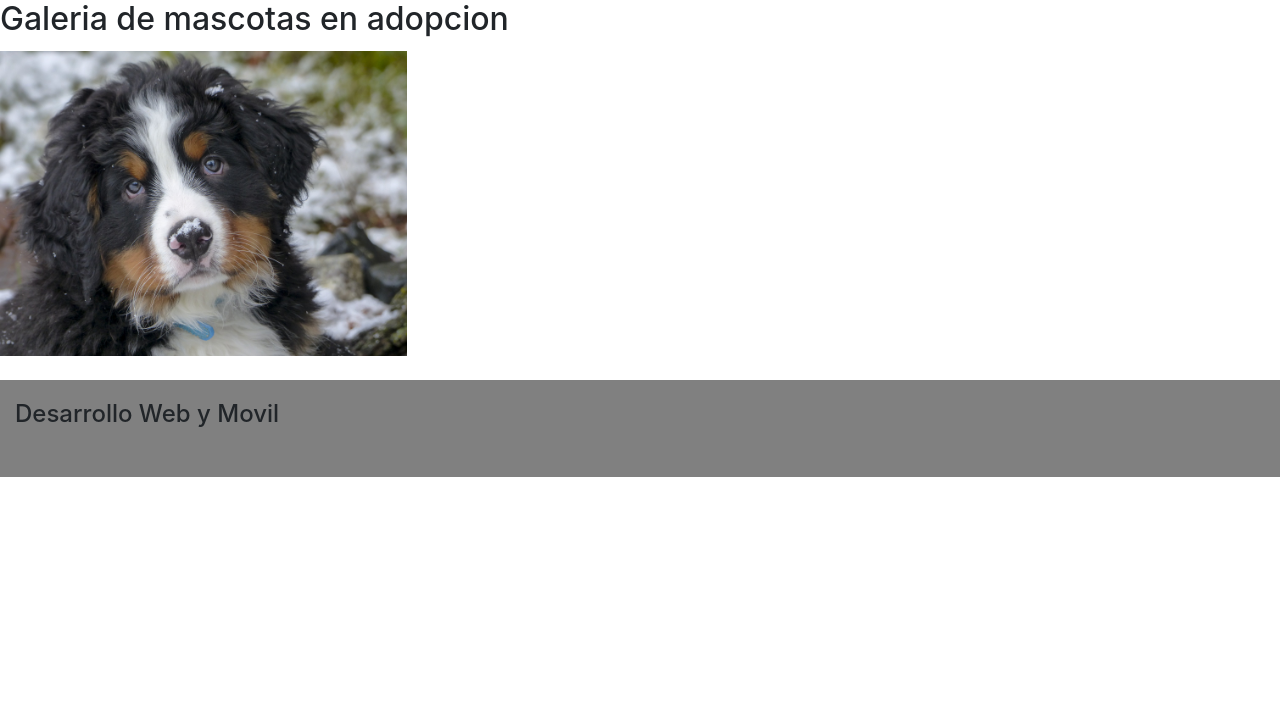
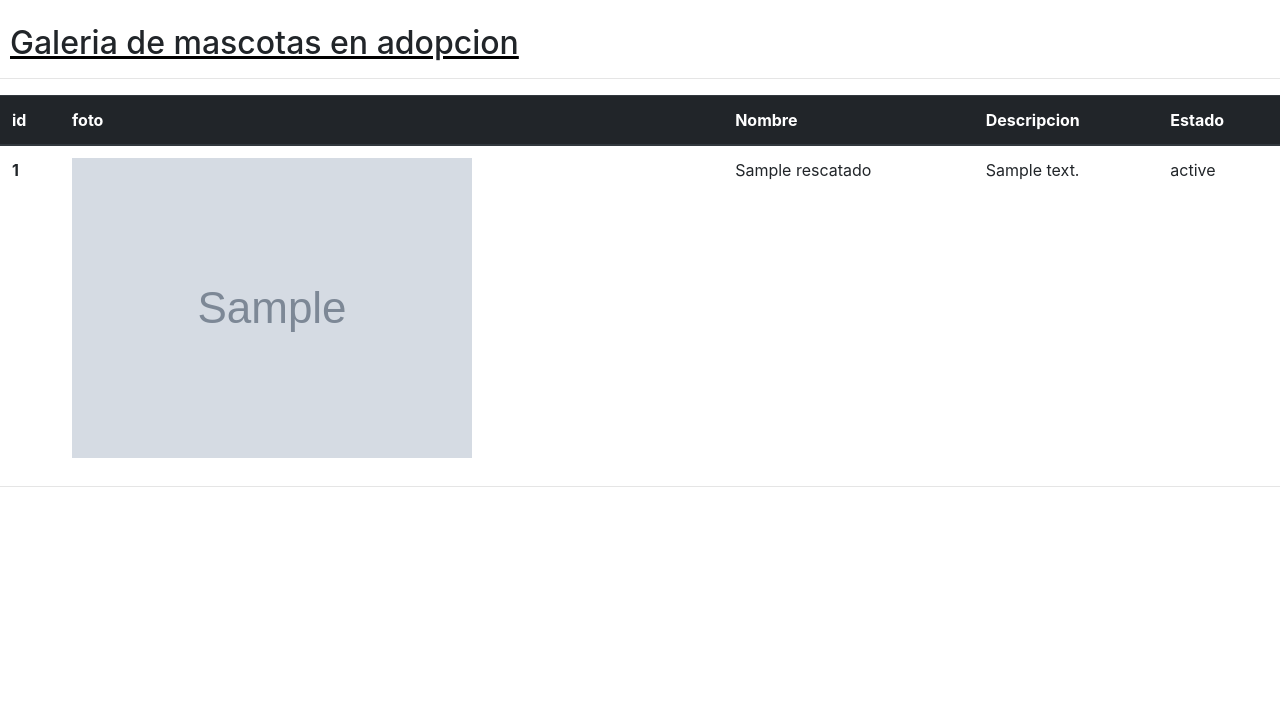
Before and after one commit to Engelret/misPerrisPrueba3, a Django app: page /listaPerros/ in a window 1280 px wide. Shown: the part 96-823 px from the top of the page. Before the commit the page ends 573 px from the top, so only its background shows below. Run offline with Django 3.2, Linux system fonts and the light colour scheme; tables that the repository leaves empty hold one stand-in row (values such as "Sample post"); grey boxes marked "Sample" are stand-in pictures; parts of the project's set-up code (start-up, migrations or seed data) failed here and were passed over; some libraries are stand-ins or nearby versions.

Commit message:
lista perros

```diff
--- a/misPerris3/models.py
+++ b/misPerris3/models.py
@@ -21,7 +21,7 @@
     nombre = models.CharField(max_length = 60)
     raza = models.CharField(max_length = 40)
     foto = models.ImageField(upload_to = 'fotos/')
-    descripcion = models.CharField(max_length = 200)
+    descripcion = models.TextField(max_length = 200)
     estado = models.CharField(max_length = 50)
 
     def __str__(self):
--- a/misPerris3/static/css/estilo.css
+++ b/misPerris3/static/css/estilo.css
@@ -16,6 +16,7 @@
 .nav-link:hover{
     color: black;
 }
+
 
 .nav-link{
     text-align: center;
--- a/misPerris3/templates/listaPerros.html
+++ b/misPerris3/templates/listaPerros.html
@@ -77,62 +77,43 @@
 
     <!-- Fin Header -->
 
+    <br>
     <div>
-        <h2 >Galeria de mascotas en adopcion </h2>
+        <h2 style="text-decoration: underline black; padding-left: 10px ">Galeria de mascotas en adopcion </h2>
     </div>
+    <hr>
 
 
 
-    <!-- Grid row -->
-    <div style="padding-top: 5px;" class="row">
+        <table class="table ">
+                <thead class="thead-dark">
+                  <tr class="">
+                    <th scope="col">id</th>
+                    <th scope="col">foto</th>
+                    <th scope="col">Nombre</th>
+                    <th scope="col">Descripcion</th>
+                    <th scope="col">Estado</th>
+                  </tr>
+                </thead>
+                <tbody>
+                        {% for r in rescatado %}
+                  <tr>
+                    <th scope="row">{{r.id}}</th>
+                    <td><img src="{{r.foto}}" alt=""></td>
+                    <td>{{r.nombre}}</td>
+                    <td>{{r.descripcion}}</td>
+                    <td>{{r.estado}}</td>
+                  </tr>
+                  <tr>
+                        {% endfor %}
+                </tbody>
+              </table>
 
-        <!-- Grid column -->
-        <div class="col-lg-4 col-md-12 mb-4">
+          <hr>
 
-            <!--Modal: Name-->
-            <div class="modal fade" id="modal1" tabindex="-1" role="dialog" aria-labelledby="myModalLabel" aria-hidden="true">
-                <div class="modal-dialog modal-lg" role="document">
+          <br><br><br><br><br><br><br><br><br><br><br>
 
-                    <!--Content-->
-                    <div class="modal-content">
 
-                        <!--Body-->
-                        <div class="modal-body mb-0 p-0">
-
-                            <div class="embed-responsive z-depth-1-half">
-                                <img class="img-fluid miniatura" src="{% static 'img/rescatados/oso.jpg' %}" alt="">
-                            </div>
-
-                        </div>
-
-                        <!--Footer-->
-                        <div class="modal-footer justify-content-center">
-                            <span class="mr-4">Nombre: <!--llamar a nombre perro --> </span>
-                            <span class="mr-4">Raza: <!--llamar a descrpcion perro --> </span>
-                            <span class="mr-4">Descrpcion: <!--llamar a raza perro --></span>
-
-                            <!-- abrir modal de adoptar -->
-                            <button type="button" class="btn btn-primary" data-toggle="modal" data-target="#adoptar">
-                                Adoptar
-                            </button>
-
-                        </div>
-
-                    </div>
-                    <!--/.Content-->
-
-                </div>
-            </div>
-            <!--Modal: Name-->
-
-            <a><img class="img-fluid z-depth-1" src="{% static 'img/rescatados/oso.jpg' %}" alt="oso" data-toggle="modal"
-                    data-target="#modal1"></a>
-
-        </div>
-        <!-- Grid column -->
-
-    </div>
-    <!-- Grid column -->
 
 
     <!-- modal mensaje de adoptado -->
--- a/misPerris3/templates/registroMascota.html
+++ b/misPerris3/templates/registroMascota.html
@@ -1,4 +1,4 @@
-{% load static %}
+{% load staticfiles %}
 
 <!DOCTYPE html>
 <html lang="es-CL">
@@ -62,7 +62,7 @@
                         <div class="row">
                             <div class="col-md-6">
                                 <div class="input-group form-group">
-                                    <input required type="file" name="foto">
+                                    <input required type="file"  id="foto" name="foto" placeholder="fotoPerro">
                                 </div>
                             </div>
                             <div class="col-md-6">
--- a/misPerris3/urls.py
+++ b/misPerris3/urls.py
@@ -21,4 +21,4 @@ urlpatterns = [
     path('listaPerros/',views.listaPerros, name="listaPerros"),
     path('registroMascota/',views.registroMascota, name="registroMascota"),
     path('registroMascota/crearMascota/',views.crearMascota, name="crearMascota"),
-]
+] + static(settings.MEDIA_URL, document_root=settings.MEDIA_ROOT)
--- a/misPerris3/views.py
+++ b/misPerris3/views.py
@@ -18,10 +18,10 @@ def index(request):
    return render(request, 'index.html', {'persona': Persona.objects.all()})
 
 def listaPerros(request):
-    return render(request, 'listaPerros.html',{})
+    return render(request, 'listaPerros.html', {'rescatado': Rescatado.objects.all()})
 
 def registroPersona(request):
-    return render(request,'registroPersona.html',{'persona': Persona.objects.all()})
+    return render(request, 'registroPersona.html',{'persona': Persona.objects.all()})
 
 def crearPersona(request):
     run = request.POST.get('run','')
@@ -50,7 +50,7 @@ def registroMascota(request):
 def crearMascota(request):
     nombre = request.POST.get('nombre','')
     raza = request.POST.get('raza','')
-    foto = request.POST.get('foto','')
+    foto = request.FILES.get('foto','')
     descripcion = request.POST.get('descripcion','')
     estado = request.POST.get('estado','')
 
--- a/misPerrisDjango3/settings.py
+++ b/misPerrisDjango3/settings.py
@@ -146,3 +146,7 @@ USE_TZ = True
 # https://docs.djangoproject.com/en/2.1/howto/static-files/
 
 STATIC_URL = '/static/'
+
+MEDIA_URL = '/media/'
+
+MEDIA_ROOT = os.path.join(BASE_DIR, 'misPerris3/media')
```
Also changed, not shown: misPerris3/migrations/0003_auto_20181128_1634.py (added).
